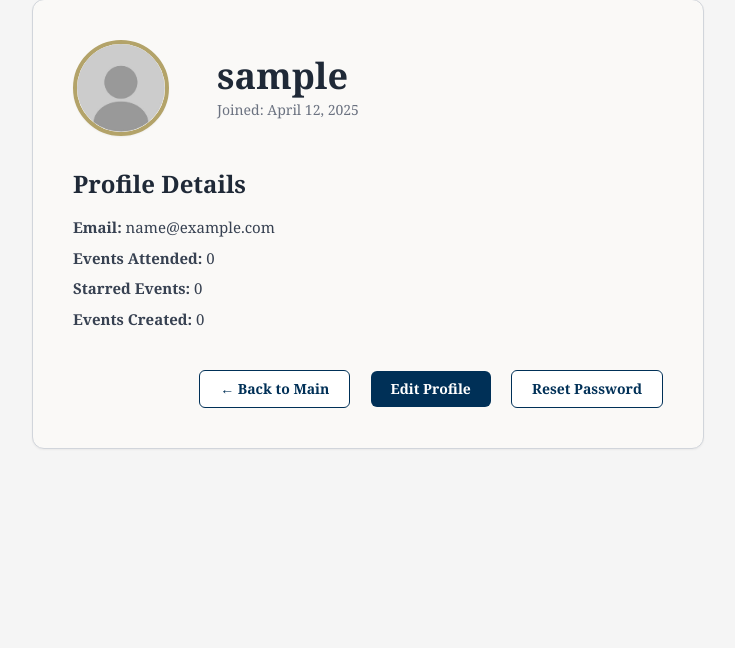
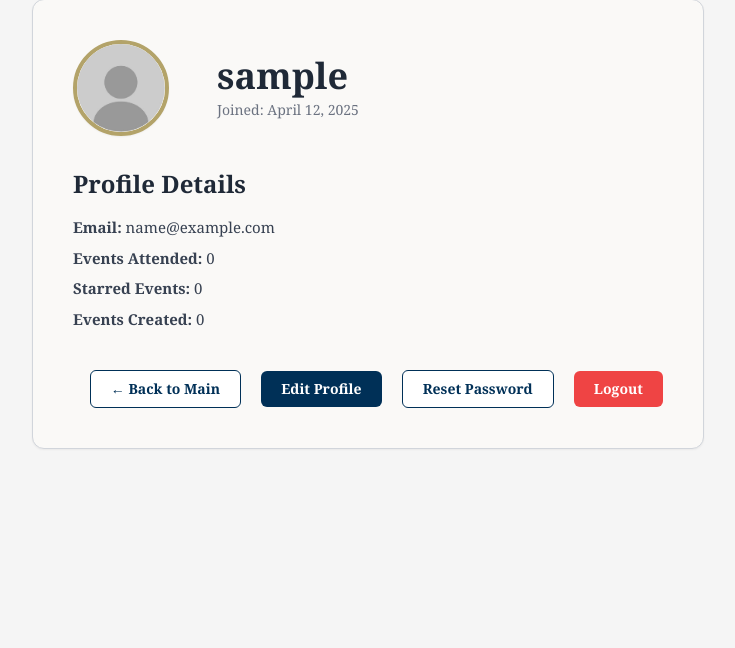
Before and after one commit to danielachacon/findy, a Django app: page /userprofile/profile/ in a window 1280 px wide. Shown: the part 49-697 px from the top of the page, without its empty margins (272-1007 px from the left). Run offline with Django 5.2, Linux system fonts and the light colour scheme; the visitor is signed in with stand-in values (Sample User, id 1); data comes from the database, SQL or seed files in the repository; data that the repository does not hold is empty; style sheets or scripts are compiled from the project's sources; some libraries are stand-ins or nearby versions.

Commit message:
Added logout

```diff
--- a/findy/settings.py
+++ b/findy/settings.py
@@ -155,3 +155,5 @@ MEDIA_URL = '/media/'
 MEDIA_ROOT = BASE_DIR / 'media'
 
 TAILWIND_APP_NAME = 'theme'
+
+LOGOUT_REDIRECT_URL = '/accounts/login/'
--- a/main/static/js/main.js
+++ b/main/static/js/main.js
@@ -532,7 +532,6 @@ function validateRegistrationCode(eventId) {
         });
 }
 
-// Function to handle custom location fields
 function handleCustomLocationFields() {
     const locationSelect = document.getElementById('id_location');
     const customFields = document.getElementById('custom-location-field');
@@ -595,7 +594,6 @@ function handleCustomLocationFields() {
     });
 }
 
-// Initialize custom location fields logic
 document.addEventListener("DOMContentLoaded", handleCustomLocationFields);
 
 document.addEventListener('DOMContentLoaded', function () {
--- a/main/templates/main/index.html
+++ b/main/templates/main/index.html
@@ -27,14 +27,13 @@
         }
 
         #create-event-overlay, #created-events-overlay, #announcement-overlay {
-            z-index: 1000; /* Ensure popups are in front of the map */
+            z-index: 1000;
         }
     </style>
 
     {% block extra_css %}{% endblock %}
 </head>
 <body class="bg-gray-100 font-roboto h-screen w-screen flex flex-col">
-    <!-- Hidden div to pass location data from Python to JavaScript -->
     <div id="location-data" data-locations="{{ locations_json }}" class="hidden"></div>
 
     <nav class="bg-gray-800 text-white p-4 flex-none">
--- a/userprofile/templates/userprofile/userprofile.html
+++ b/userprofile/templates/userprofile/userprofile.html
@@ -6,10 +6,8 @@
   <title>Profile</title>
   <meta name="viewport" content="width=device-width, initial-scale=1.0">
 
-  <!-- Tailwind CDN -->
   <script src="https://cdn.tailwindcss.com"></script>
 
-  <!-- Optional: Custom styles if you have them -->
   <link href="{% static 'css/styles.css' %}" rel="stylesheet">
 </head>
 <body class="bg-[#F5F5F5] min-h-screen">
@@ -46,13 +44,15 @@
       <button onclick="openEditProfileModal()" class="bg-[#003057] hover:bg-[#002240] text-white text-sm font-semibold px-5 py-2 rounded-md transition duration-300 mr-4">
         Edit Profile
       </button>
-      <a href="{% url 'password_change' %}" class="inline-block bg-white text-[#003057] border border-[#003057] hover:bg-[#f0f0f0] text-sm font-semibold px-5 py-2 rounded-md transition duration-300">
+      <a href="{% url 'password_change' %}" class="inline-block bg-white text-[#003057] border border-[#003057] hover:bg-[#f0f0f0] text-sm font-semibold px-5 py-2 rounded-md transition duration-300 mr-4">
         Reset Password
+      </a>
+      <a href="{% url 'logout' %}" onclick="return confirm('Are you sure you want to log out?')" class="inline-block bg-red-500 text-white hover:bg-red-600 text-sm font-semibold px-5 py-2 rounded-md transition duration-300">
+        Logout
       </a>
     </div>
   </div>
 
-  <!-- Modal -->
   <div id="edit-profile-modal" class="hidden fixed inset-0 z-50 bg-black bg-opacity-50 flex justify-center items-center px-4">
     <div class="bg-white rounded-xl w-full max-w-md p-6 shadow-lg relative font-sans">
       <span onclick="closeEditProfileModal()" class="absolute top-4 right-5 text-xl font-bold text-gray-600 cursor-pointer hover:text-gray-800">&times;</span>
--- a/userprofile/urls.py
+++ b/userprofile/urls.py
@@ -3,10 +3,12 @@ from django.contrib.auth import views as auth_views
 from . import views
 
 urlpatterns = [
+    path('accounts/', include('django.contrib.auth.urls')),
+    path('accounts/logout/', auth_views.LogoutView.as_view(), name='logout'),
+    path('accounts/password_change/', auth_views.PasswordChangeView.as_view(), name='password_change'),
+    path('accounts/password_change/done/', auth_views.PasswordChangeDoneView.as_view(), name='password_change_done'),
+
     path('profile/', views.user_profile, name='user_profile'),
     path('profile/edit/', views.edit_profile, name='edit_profile'),
-    path('accounts/password_change/', auth_views.PasswordChangeView.as_view(), name='password_change'),
-    path('accounts/password_change/done/', auth_views.PasswordChangeDoneView.as_view(), name='password_change_done'),
-    path('accounts/', include('django.contrib.auth.urls')),
     path('edit-profile/', views.edit_profile, name='edit_profile'),
 ]
--- a/userprofile/views.py
+++ b/userprofile/views.py
@@ -2,6 +2,7 @@ from django.shortcuts import render, redirect
 from django.contrib.auth.decorators import login_required
 from .models import UserProfile
 from .forms import EditProfileForm
+from django.shortcuts import redirect
 
 @login_required
 def user_profile(request):
@@ -13,12 +14,12 @@ def user_profile(request):
 
 @login_required
 def edit_profile(request):
-    profile = request.user.profile  # assuming OneToOneField to User
+    profile = request.user.profile
 
     if request.method == 'POST':
         if request.FILES.get('profile_picture'):
             profile.profile_picture = request.FILES['profile_picture']
             profile.save()
-        return redirect('user_profile')  # or whatever your profile page is named
+        return redirect('user_profile')
 
     return render(request, 'edit_profile.html', {'profile': profile})
```
